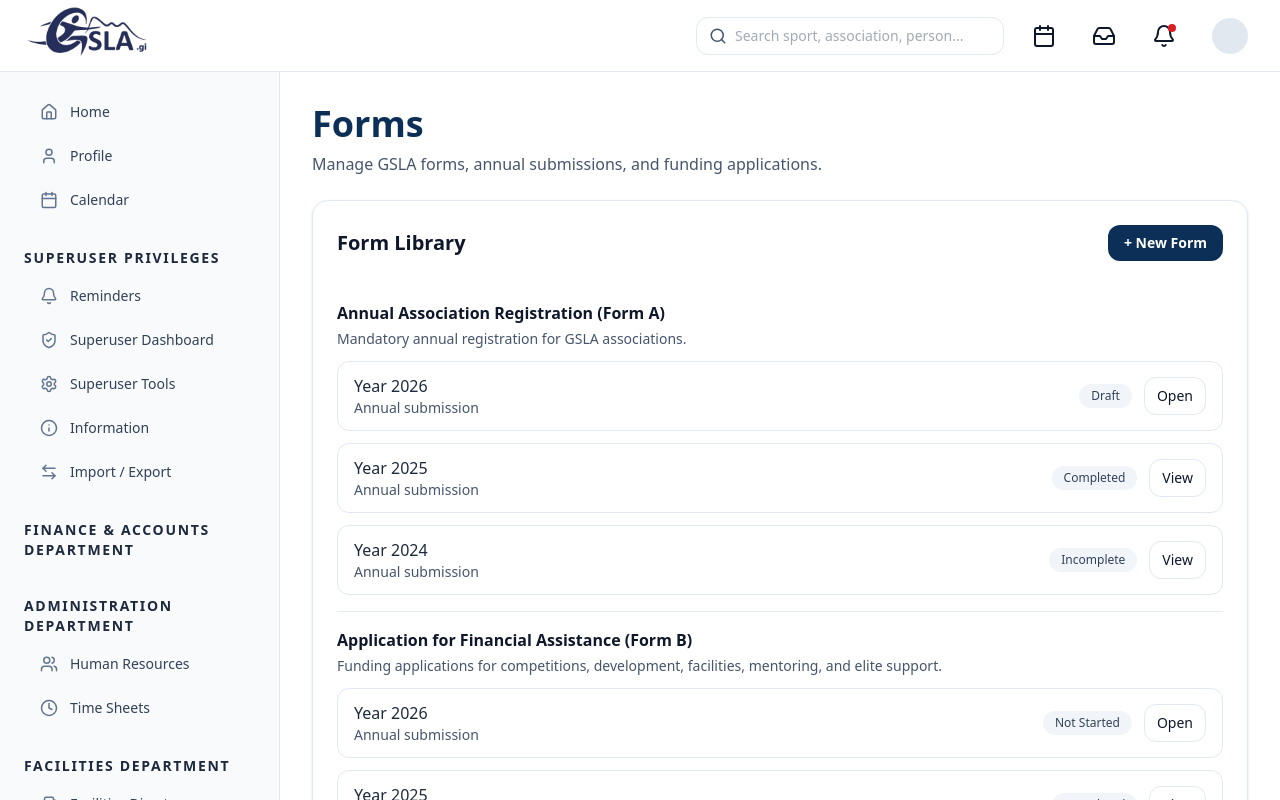
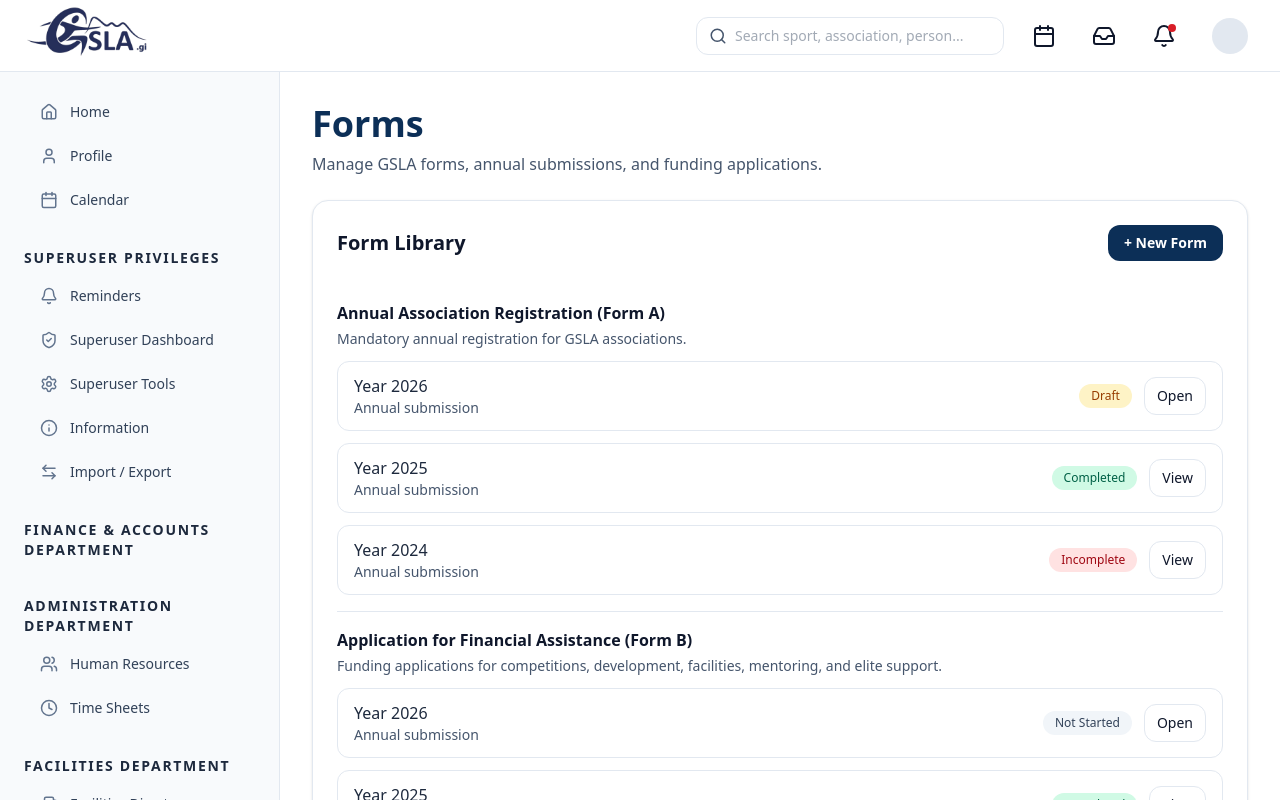
Before and after one commit to gibfesta/gsla-new-sdu, a Next.js app: page /admin/forms in a window 1280 px wide. Shown: the top 800 px of the page. Built offline with nearby package versions, Linux system fonts and the light colour scheme.

Commit message:
Fix remaining admin TypeScript and prerender build failures

```diff
--- a/app/admin/(departments)/facilities/[id]/page.tsx
+++ b/app/admin/(departments)/facilities/[id]/page.tsx
@@ -666,9 +666,15 @@ export default function FacilityPage() {
   const [docModalOpen, setDocModalOpen] = useState(false);
   const [photoModalOpen, setPhotoModalOpen] = useState(false);
 
-  const [docForm, setDocForm] = useState({
+  const [docForm, setDocForm] = useState<{
+    title: string;
+    category: DocumentItem["category"];
+    version: string;
+    owner: string;
+    fileName: string;
+  }>({
     title: "",
-    category: "SOP" as DocumentItem["category"],
+    category: "SOP",
     version: "",
     owner: role,
     fileName: "",
--- a/app/admin/(departments)/hr/timesheets/weeks/page.tsx
+++ b/app/admin/(departments)/hr/timesheets/weeks/page.tsx
@@ -3,6 +3,9 @@ import { revalidatePath } from "next/cache";
 import Link from "next/link";
 import { Card, CardContent } from "@/components/ui/card";
 import { ClipboardList, Plus, Building2 } from "lucide-react";
+
+// Timesheets must reflect live database data when the page is requested.
+export const dynamic = "force-dynamic";
 
 type WeekStatus = "DRAFT" | "SUBMITTED" | "RETURNED" | "LOCKED" | "SENT";
 
--- a/app/admin/(records)/forms/page.tsx
+++ b/app/admin/(records)/forms/page.tsx
@@ -20,7 +20,16 @@ import { Badge } from "@/components/ui/badge";
 
 const currentYear = new Date().getFullYear();
 
-const forms = [
+type Form = {
+  id: string;
+  name: string;
+  description?: string;
+} & (
+  | { type: "annual"; baseRoute: string; years: { year: number; status: string }[] }
+  | { type: "single"; status: string }
+);
+
+const forms: Form[] = [
   {
     id: "form-a",
     name: "Annual Association Registration (Form A)",
--- a/app/admin/(records)/statistics/page.tsx
+++ b/app/admin/(records)/statistics/page.tsx
@@ -201,7 +201,7 @@ const sportsRows: SportHealthRow[] = [
     fixturesThisMonth: 28,
   },
   {
-    sport: "Hockey",
+    sport: "Gib Hockey",
     participants: 190,
     yoyGrowthPct: 7.9,
     new30d: 96,
@@ -224,15 +224,15 @@ function seriesForSport(sport: SportKey) {
     Cricket: [160, 168, 172, 178, 184, 190, 198, 205, 212, 220, 230, 240],
     Athletics: [180, 176, 172, 170, 168, 166, 165, 167, 170, 175, 182, 190],
     Swimming: [92, 95, 98, 100, 102, 104, 106, 107, 108, 109, 110, 110],
-    Hockey: [140, 150, 156, 160, 165, 170, 174, 178, 182, 185, 188, 190],
+    "Gib Hockey": [140, 150, 156, 160, 165, 170, 174, 178, 182, 185, 188, 190],
   };
 
   if (sport === "All Sports") {
     return months.map((m, idx) => ({
       month: m,
       participants:
-        base.Football[idx] + base.Cricket[idx] + base.Athletics[idx] + base.Swimming[idx] + base.Hockey[idx],
-      newParticipants: Math.round((base.Football[idx] + base.Cricket[idx] + base.Hockey[idx]) / 25),
+        base.Football[idx] + base.Cricket[idx] + base.Athletics[idx] + base.Swimming[idx] + base["Gib Hockey"][idx],
+      newParticipants: Math.round((base.Football[idx] + base.Cricket[idx] + base["Gib Hockey"][idx]) / 25),
       returningParticipants: Math.round(
         (base.Athletics[idx] + base.Swimming[idx] + base.Football[idx] + base.Cricket[idx]) / 4
       ),
@@ -287,7 +287,7 @@ function distributionForSport(sport: SportKey) {
       { band: "Adult", value: 30 },
       { band: "Masters", value: 5 },
     ],
-    Hockey: [
+    "Gib Hockey": [
       { band: "U12", value: 20 },
       { band: "U16", value: 20 },
       { band: "U18", value: 30 },
@@ -306,7 +306,7 @@ function distributionForSport(sport: SportKey) {
 export default function StatsPage() {
   const [sportFilter, setSportFilter] = useState<SportKey>("All Sports");
 
-  const sportOptions: SportKey[] = ["All Sports", "Football", "Cricket", "Athletics", "Swimming", "Hockey"];
+  const sportOptions: SportKey[] = ["All Sports", "Football", "Cricket", "Athletics", "Swimming", "Gib Hockey"];
 
   const selectedRow = useMemo(() => {
     if (sportFilter === "All Sports") return null;
@@ -387,7 +387,7 @@ export default function StatsPage() {
             : risk >= 3
               ? "Support needed"
               : "Keep monitoring",
-        tone: (risk >= 5 ? "red" : risk >= 3 ? "amber" : "slate") as const,
+        tone: risk >= 5 ? "red" as const : risk >= 3 ? "amber" as const : "slate" as const,
         detail: `Retention ${r.retentionPct}% • YoY ${formatPct(r.yoyGrowthPct)} • Flags ${r.complianceFlags}`,
       }));
   }, []);
--- a/components/ui/badge.tsx
+++ b/components/ui/badge.tsx
@@ -1,6 +1,19 @@
-export function Badge({ children }: { children: React.ReactNode }) {
+import type { HTMLAttributes } from "react";
+
+type BadgeProps = HTMLAttributes<HTMLSpanElement> & {
+  variant?: "default" | "secondary";
+};
+
+export function Badge({ children, className = "", variant = "default", ...props }: BadgeProps) {
+  const variantClass = variant === "secondary"
+    ? "bg-slate-100 text-slate-700"
+    : `${className.includes("bg-") ? "" : "bg-slate-100"} ${/text-(?!xs|sm|base|lg|xl)[a-z]+-/.test(className) ? "" : "text-slate-700"}`;
+
   return (
-    <span className="inline-flex items-center rounded-full bg-slate-100 px-3 py-1 text-xs font-medium text-slate-700">
+    <span
+      className={`inline-flex items-center rounded-full px-3 py-1 text-xs font-medium ${variantClass} ${className}`}
+      {...props}
+    >
       {children}
     </span>
   );
--- a/components/ui/button.tsx
+++ b/components/ui/button.tsx
@@ -2,15 +2,19 @@ import * as React from "react";
 
 type ButtonProps = React.ButtonHTMLAttributes<HTMLButtonElement> & {
   variant?: "default" | "outline";
+  size?: "default" | "sm";
 };
 
 export function Button({
   variant = "default",
+  size = "default",
   className = "",
   ...props
 }: ButtonProps) {
   const base =
-    "inline-flex items-center justify-center gap-2 rounded-md px-3 py-2 text-sm font-medium transition focus:outline-none focus:ring-2 focus:ring-offset-2";
+    "inline-flex items-center justify-center gap-2 rounded-md text-sm font-medium transition focus:outline-none focus:ring-2 focus:ring-offset-2";
+
+  const sizeClass = size === "sm" ? "px-2 py-1" : "px-3 py-2";
 
   const variantClass =
     variant === "outline"
@@ -19,7 +23,7 @@ export function Button({
 
   return (
     <button
-      className={`${base} ${variantClass} ${className}`}
+      className={`${base} ${sizeClass} ${variantClass} ${className}`}
       {...props}
     />
   );
```
